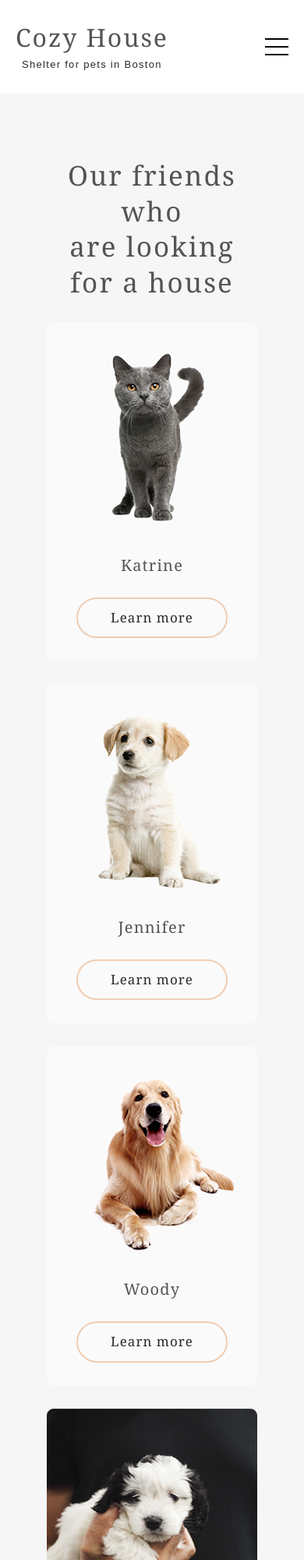
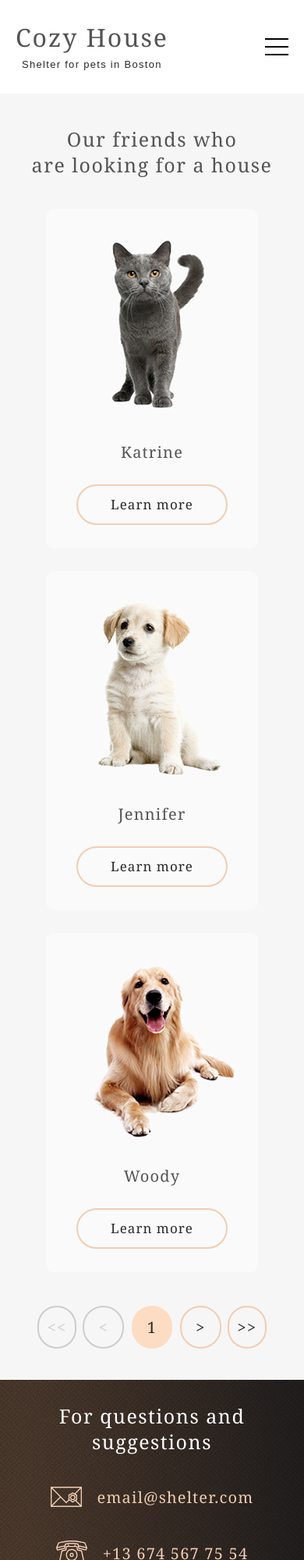
Before and after one commit to Mideli37/stage1-tasks-JSFE2023Q1, a plain HTML site: page shelter/pets/index.html in a window 390 px wide. Shown: the top 2000 px of the page at 78% size. Drawn offline with Linux system fonts and the light colour scheme.

Commit message:
feat: add adaptive Our pets page for mobile

```diff
--- a/shelter/pets/style.css
+++ b/shelter/pets/style.css
@@ -246,7 +246,8 @@ footer {
   overflow-y: hidden;
   height: 350px;
   background-size: cover;
-  background: url(../assets/noise_transparent@2x.png), radial-gradient(110.67% 538.64% at 5.73% 50%, #513D2F 0%, #1A1A1C 100%), #211F20;
+  background: url(../assets/noise_transparent@2x.png),
+    radial-gradient(110.67% 538.64% at 5.73% 50%, #513d2f 0%, #1a1a1c 100%), #211f20;
 }
 
 footer .wrapper {
@@ -320,8 +321,8 @@ footer a:hover {
     padding: 30px 30px 0px 30px;
   }
 
-  .burger{
-    display: none
+  .burger {
+    display: none;
   }
 
   h1 {
@@ -330,7 +331,7 @@ footer a:hover {
 
   .cardsWrapper {
     padding-top: 0px;
-    gap:  29px 40px;
+    gap: 29px 40px;
   }
 
   .card:nth-child(7),
@@ -394,7 +395,7 @@ footer h2 {
   .burger,
   .burger::before,
   .burger::after {
-    background-color:rgba(0, 0, 0, 1);
+    background-color: rgba(0, 0, 0, 1);
     display: block;
     height: 2px;
     width: 30px;
@@ -424,4 +425,94 @@ footer h2 {
     margin-top: 29px;
   }
 
+  h1 {
+    font-family: 'Georgia';
+    font-style: normal;
+    font-weight: 400;
+    font-size: 25px;
+    line-height: 130%;
+    /* or 32px */
+
+    display: flex;
+    align-items: center;
+    text-align: center;
+    letter-spacing: 0.06em;
+
+    /* color-dark-l */
+
+    color: #545454;
+    margin: 0;
+    padding-top: 12px;
+    max-width: 100%;
   }
+
+  .cardsWrapper {
+    padding-top: 41px;
+  }
+
+  .card:nth-child(6),
+  .card:nth-child(5),
+  .card:nth-child(4) {
+    display: none;
+  }
+
+  .pagination {
+    padding-top: 43px;
+    padding-bottom: 40px;
+    gap: 10px;
+  }
+
+  .arrows {
+    gap: 8px;
+  }
+  .contacts {
+    max-width: 92%;
+    padding-left: 0;
+    padding-bottom: 40px;
+    align-items: center;
+  }
+
+  footer h2 {
+    max-width: 93%;
+  }
+
+  .address {
+    max-width: 100%;
+    padding-left: 0;
+    padding-bottom: 40px;
+    display: flex;
+    flex-direction: column;
+    align-items: start;
+    justify-content: center;
+    max-width: 388px;
+  }
+
+  .address h2 {
+    padding-left: 10px;
+    padding-bottom: 39px;
+    margin: 0;
+  }
+
+  footer .wrapper {
+    padding: 30px 10px 0;
+  }
+
+  .firstAddress {
+    padding-bottom: 40px;
+  }
+
+  .footerPuppy {
+    height: 269px;
+  }
+  footer h2 {
+    font-family: 'Georgia';
+    font-style: normal;
+    font-weight: 400;
+    font-size: 25px;
+    line-height: 130%;
+    max-width: 100%;
+    align-self: unset;
+    letter-spacing: 0.06em;
+    text-align: center;
+  }
+}
```
Lines whose indentation alone changed are shown as unchanged.
